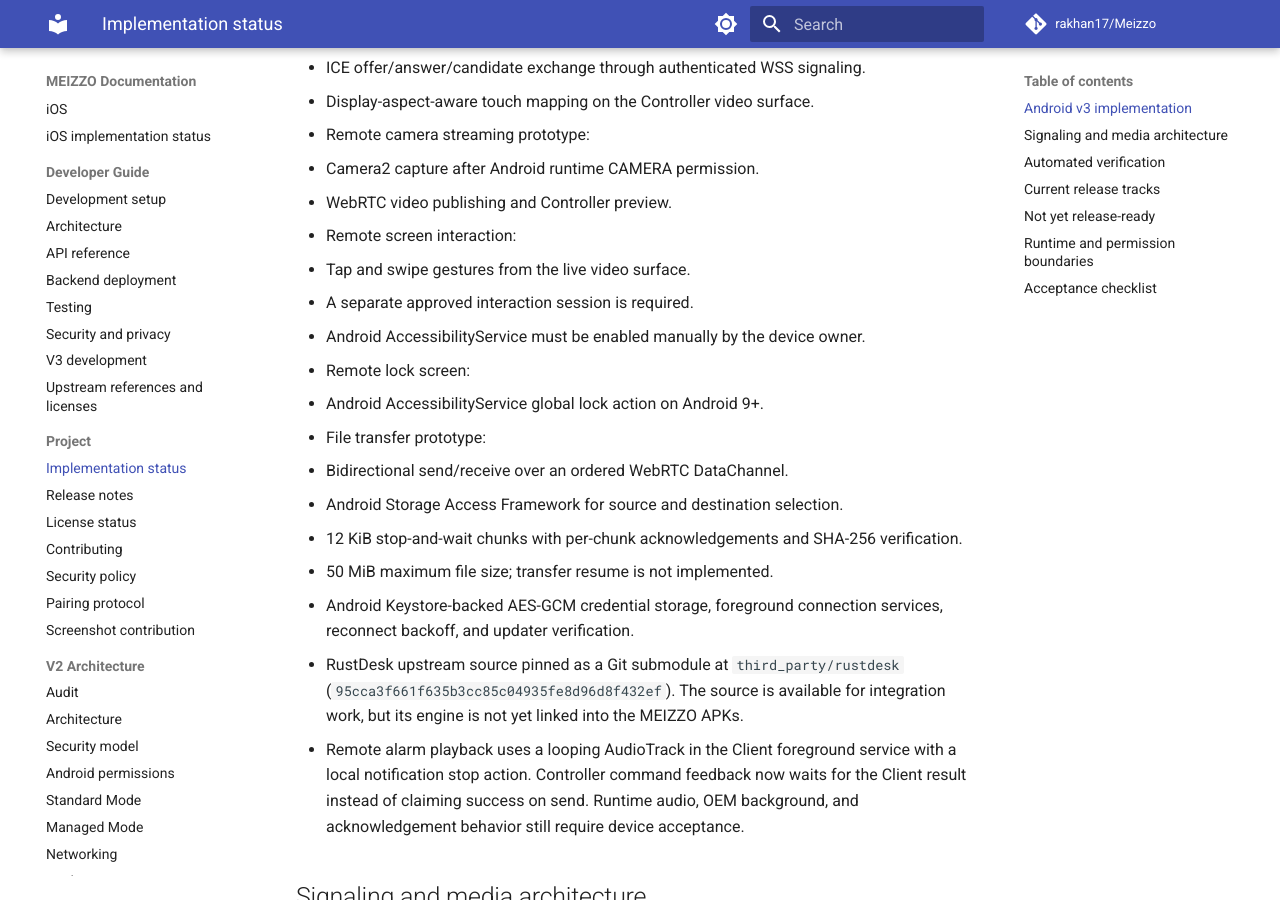
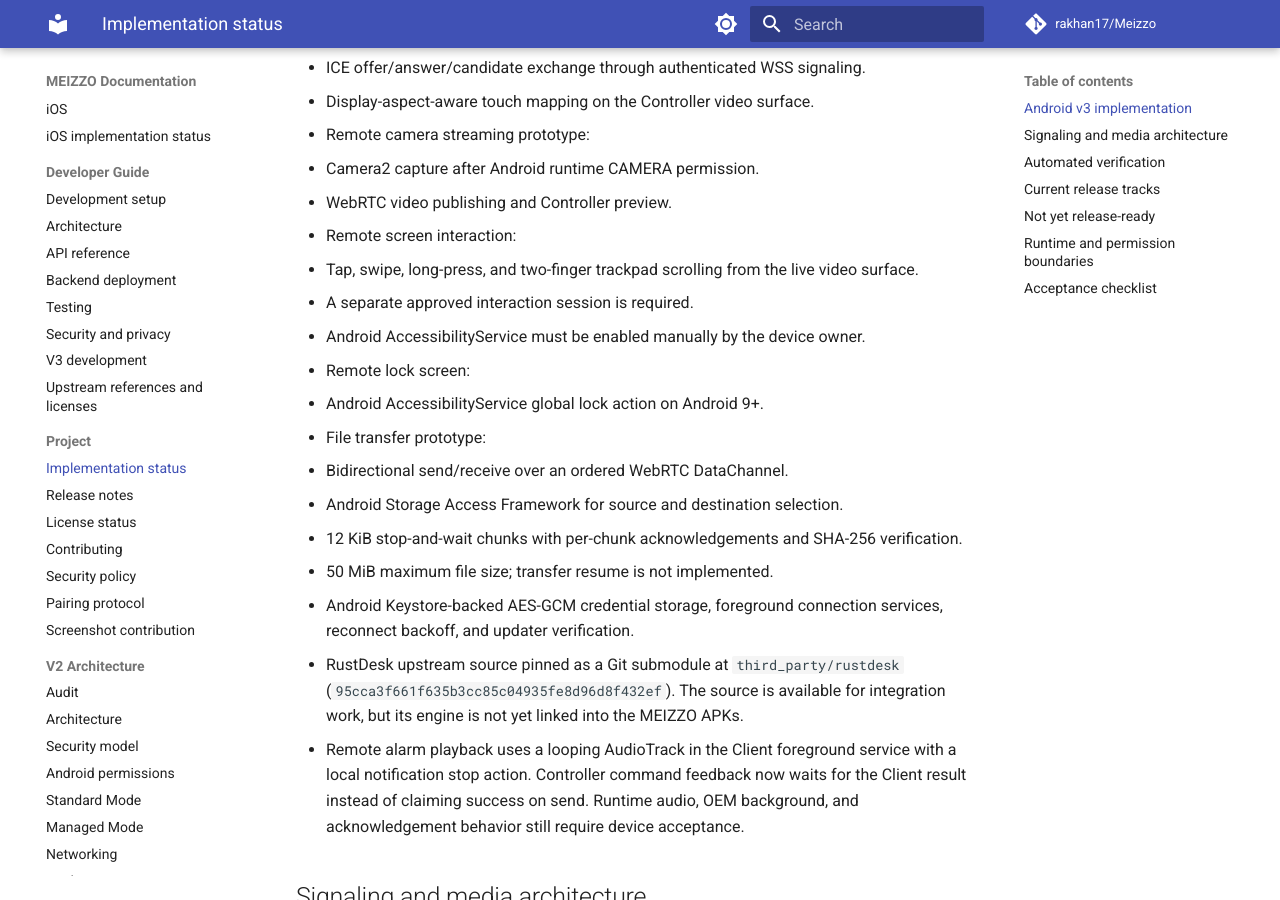
Before and after one commit to rakhan17/Meizzo, an MkDocs documentation site: the page built from docs/implementation-status.md, in a window 1280 px wide and 900 px high, scrolled down 764 px. Built offline with MkDocs 1.6.1 and Material for MkDocs 9.7.7, drawn with Linux system fonts in a browser that asks for light colours; comment, search, counter and statistics services are not loaded.

Commit message:
Document two-finger remote scrolling

```diff
--- a/docs/implementation-status.md
+++ b/docs/implementation-status.md
@@ -25,7 +25,7 @@ build does not prove runtime behavior on every Android vendor or network.
   - Camera2 capture after Android runtime CAMERA permission.
   - WebRTC video publishing and Controller preview.
 - Remote screen interaction:
-  - Tap and swipe gestures from the live video surface.
+  - Tap, swipe, long-press, and two-finger trackpad scrolling from the live video surface.
   - A separate approved interaction session is required.
   - Android AccessibilityService must be enabled manually by the device owner.
 - Remote lock screen:
```
